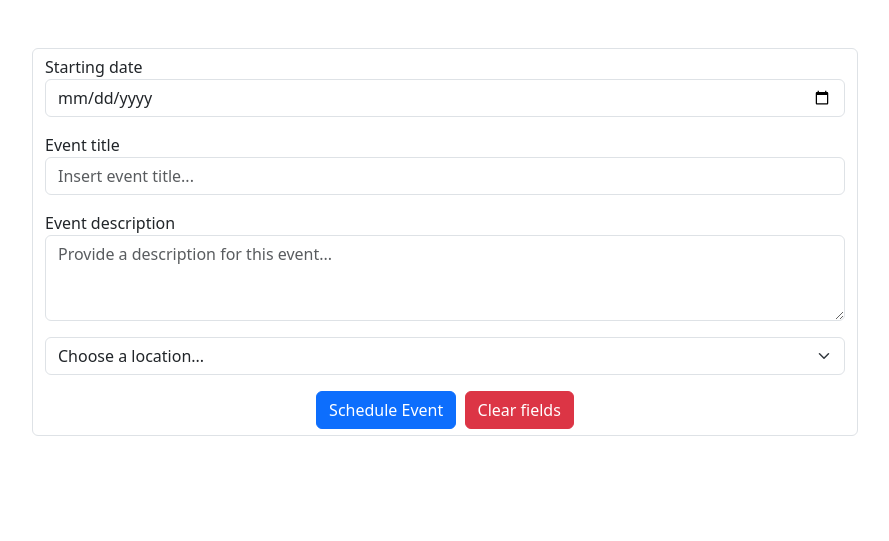
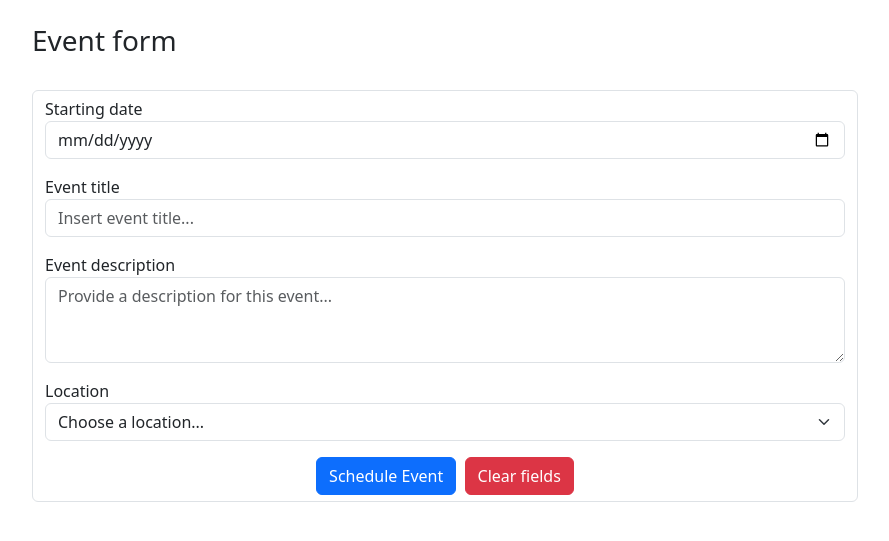
Before and after one commit to BeneditoBraimo/trm, a Django app: page /trm/addEvent/ in a window 1280 px wide. Shown: the part 56-597 px from the top of the page, without its empty margins (195-1084 px from the left). Run offline with Django 5.2, Linux system fonts and the light colour scheme; data that the repository does not hold is empty.

Commit message:
added a <h3> element and a label to the <select> elemet

```diff
--- a/trmWeb/trm/templates/addEventForm.html
+++ b/trmWeb/trm/templates/addEventForm.html
@@ -1,9 +1,10 @@
 {% extends 'index.html'%}
 {%block content %}
-<br>
 <div class="container" style="max-width: 850px;" >
     <br>
-    <form class="form-control" name="eventForm" action="{% url 'addEvent'%}">
+    <h3>Event form</h3>
+    <br>
+    <form class="form form-control" name="eventForm" action="{% url 'addEvent'%}">
         {% csrf_token %}
         <div class="mb-3">
             <p>
@@ -25,6 +26,7 @@
             </p>
         </div>
         <div class="mb-3">
+            <label for="location">Location</label>
             <select class="form-select mb-3" aria-label="Select the location..." name="eventLocation" id="locationId" required>
                 <option selected>Choose a location...</option>
                 {% for location in locations %}
```
